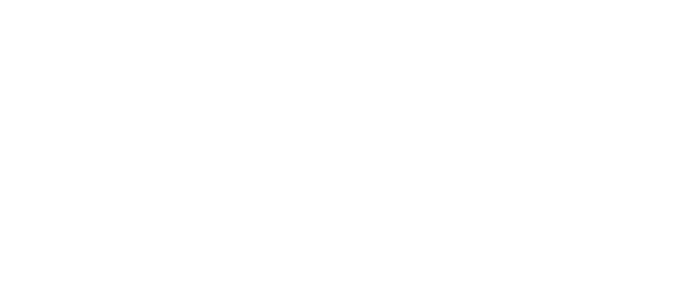
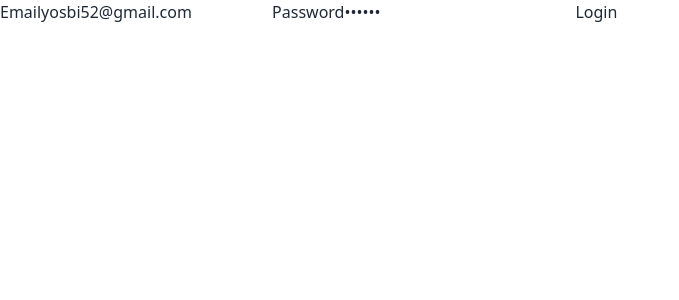
Before and after one commit to yoshilynfujitani/Ekspresyon, a React (Vite) app: page /login in a window 1280 px wide. Before the commit this address had no page. Shown: the top 300 px of the page, without its empty margins (0-679 px from the left). Built offline with nearby package versions, Linux system fonts and the light colour scheme.

Commit message:
Added: Authentication and Protected Routes

```diff
--- a/src/App.jsx
+++ b/src/App.jsx
@@ -2,9 +2,12 @@
 import Feed from "./Pages/Feed/Feed";
 import { Toaster } from "react-hot-toast";
 import { ReactQueryDevtools } from "@tanstack/react-query-devtools";
-import { BrowserRouter, Route, Routes } from "react-router-dom";
+import { BrowserRouter, Navigate, Route, Routes } from "react-router-dom";
 import Home from "./Pages/Home";
 import FeedContent from "./Pages/Feed/FeedContent";
+import Login from "./Pages/Auth/Login";
+import ProtectedRoute from "./Pages/ProtectedRoute";
+import AppLayOut from "./Pages/AppLayOut";
 
 const queryClient = new QueryClient({
   defaultOptions: {
@@ -20,8 +23,18 @@
       <QueryClientProvider client={queryClient}>
         <BrowserRouter>
           <Routes>
-            <Route path="/" element={<Home />} />
-            <Route path="/feed/:id" element={<FeedContent />} />
+            <Route
+              element={
+                <ProtectedRoute>
+                  <AppLayOut />
+                </ProtectedRoute>
+              }
+            >
+              <Route index element={<Navigate replace to="home" />} />
+              <Route path="home" element={<Home />} />
+              <Route path="/feed/:id" element={<FeedContent />} />
+            </Route>
+            <Route path="/login" element={<Login />} />
           </Routes>
         </BrowserRouter>
       </QueryClientProvider>
--- /dev/null
+++ b/src/Pages/AppLayOut.jsx
@@ -0,0 +1,12 @@
+import React from "react";
+import { Outlet } from "react-router-dom";
+
+const AppLayOut = () => {
+  return (
+    <div>
+      <Outlet />
+    </div>
+  );
+};
+
+export default AppLayOut;
--- /dev/null
+++ b/src/Pages/Auth/Login.jsx
@@ -0,0 +1,40 @@
+import React, { useState } from "react";
+import { useLogin } from "./useLogin";
+
+const Login = () => {
+  const [email, setEmail] = useState("yosbi52@gmail.com");
+  const [password, setPassword] = useState("123456");
+
+  const { login, isLoading } = useLogin();
+  function handleSubmit(e) {
+    e.preventDefault();
+    if (!email || !password) return;
+    login({ email, password });
+  }
+  return (
+    <div className="flex flex-col">
+      <form onSubmit={handleSubmit}>
+        <label htmlFor="">Email</label>
+        <input
+          type="text"
+          onChange={(e) => setEmail(e.target.value)}
+          defaultValue={email}
+          disabled={isLoading}
+        />
+        <label htmlFor="">Password</label>
+        <input
+          type="password"
+          onChange={(e) => setPassword(e.target.value)}
+          defaultValue={password}
+          disabled={isLoading}
+        />
+
+        <button type="submit" disabled={isLoading}>
+          Login
+        </button>
+      </form>
+    </div>
+  );
+};
+
+export default Login;
--- /dev/null
+++ b/src/Pages/Auth/useLogin.js
@@ -0,0 +1,21 @@
+import { useMutation, useQueryClient } from "@tanstack/react-query";
+import { login as loginAPI } from "../../services/apiAuth";
+import { useNavigate } from "react-router-dom";
+
+export function useLogin() {
+  const navigate = useNavigate();
+  const queryClient = useQueryClient();
+  const { mutate: login, isLoading } = useMutation({
+    mutationFn: ({ email, password }) => loginAPI({ email, password }),
+
+    onSuccess: (data) => {
+      queryClient.setQueryData(["user"], data.user);
+      navigate("/");
+    },
+    onError: (err) => {
+      console.log(err);
+    },
+  });
+
+  return { login, isLoading };
+}
--- /dev/null
+++ b/src/Pages/Auth/useUser.js
@@ -0,0 +1,11 @@
+import { useQuery } from "@tanstack/react-query";
+import { getUser } from "../../services/apiAuth";
+
+export function useUser() {
+  const { data: user, isLoading } = useQuery({
+    queryKey: ["user"],
+    queryFn: getUser,
+  });
+
+  return { user, isLoading, isAuthenticated: user?.role === "authenticated" };
+}
--- a/src/Pages/Feed/useFeed.js
+++ b/src/Pages/Feed/useFeed.js
@@ -7,7 +7,6 @@
   const page = !searchParams.get("page") ? 1 : Number(searchParams.get("page"));
   const filter = !searchParams.get("genre") ? "all" : searchParams.get("genre");
 
-  console.log(page);
   const {
     isLoading,
     data: { data: feeds, count } = {},
--- /dev/null
+++ b/src/Pages/ProtectedRoute.jsx
@@ -0,0 +1,22 @@
+import { useNavigate } from "react-router-dom";
+import Spinner from "../../UI/Spinner";
+import { useUser } from "./Auth/useUser";
+import { useEffect } from "react";
+
+const ProtectedRoute = ({ children }) => {
+  const navigate = useNavigate();
+  const { isAuthenticated, isLoading } = useUser();
+  console.log(isAuthenticated);
+  useEffect(
+    function () {
+      if (!isAuthenticated && !isLoading) navigate("/login");
+    },
+    [isAuthenticated, isLoading, navigate]
+  );
+
+  if (isLoading) return <Spinner />;
+
+  if (isAuthenticated) return children;
+};
+
+export default ProtectedRoute;
--- /dev/null
+++ b/src/services/apiAuth.js
@@ -0,0 +1,28 @@
+import supabase from "./supabase";
+
+export async function login({ email, password }) {
+  let { data, error } = await supabase.auth.signInWithPassword({
+    email,
+    password,
+  });
+
+  if (error) {
+    throw new Error(error.message);
+  }
+  console.log(data);
+  return data;
+}
+
+export async function getUser() {
+  const { data: session } = await supabase.auth.getSession();
+
+  if (!session.session) return null;
+
+  const { data, error } = await supabase.auth.getUser();
+
+  if (error) {
+    throw new Error(error.message);
+  }
+
+  return data?.user;
+}
```
